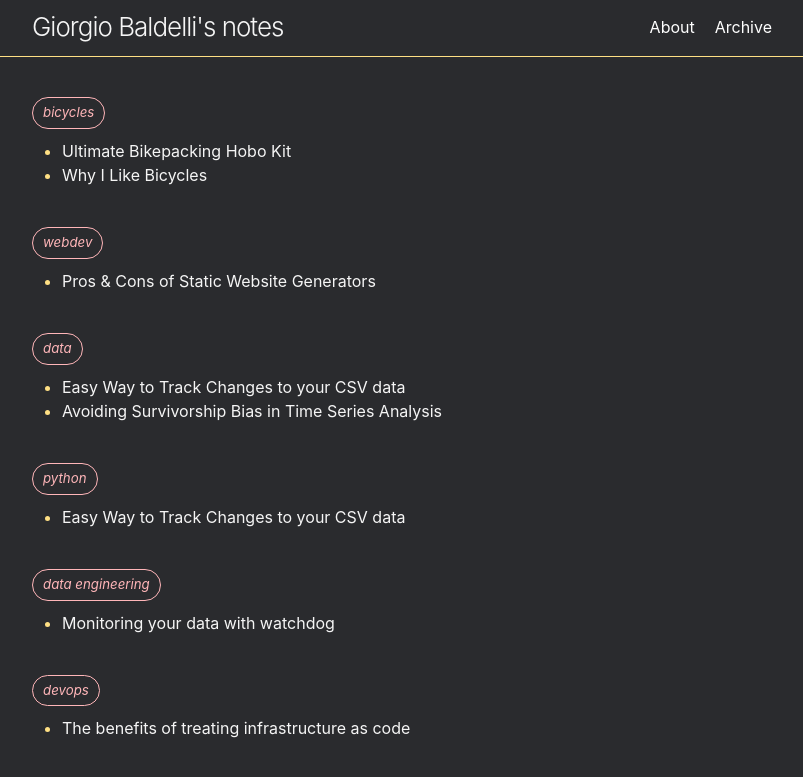
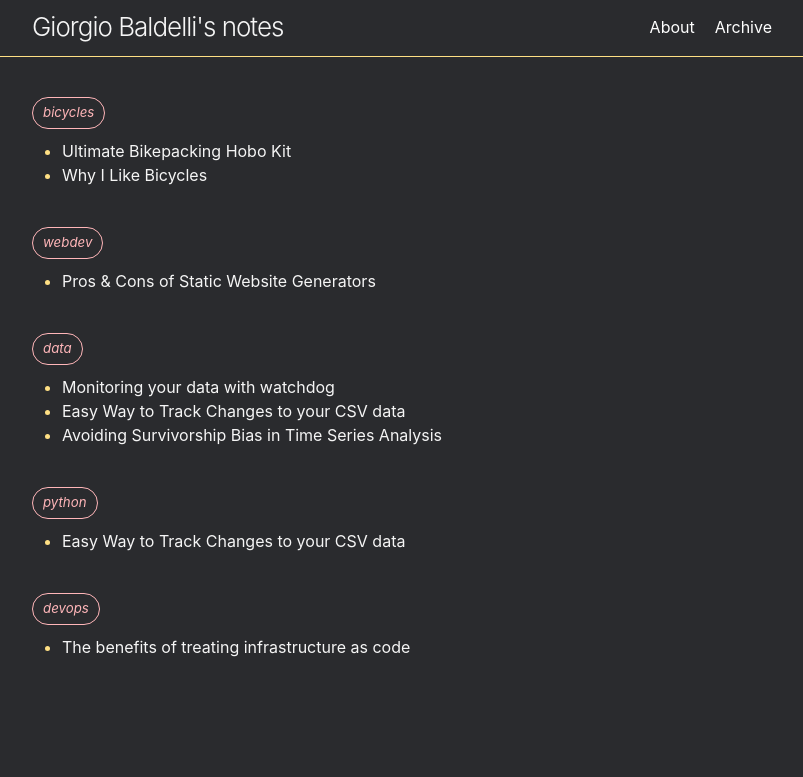
Before and after one commit to GiorgioBaldelli/giorgiobaldelli.github.io, a Jekyll site: the page built from archive.markdown, in a window 1280 px wide. Shown: the top 777 px of the page, without its empty margins (238-1041 px from the left). Built offline with Jekyll 4.4.1, drawn with Linux system fonts in a browser that asks for light colours.

Commit message:
Update 2022-04-14-Monitoring-your-data-with-watchdog.markdown

```diff
--- a/_posts/2022-04-14-Monitoring-your-data-with-watchdog.markdown
+++ b/_posts/2022-04-14-Monitoring-your-data-with-watchdog.markdown
@@ -4,7 +4,7 @@ title:  Monitoring your data with watchdog
 date:   2022-04-12 12:30:30 +0100
 categories:
 tags:
-- data engineering
+- data
 show_excerpts: true
 published: true
 ---
```
